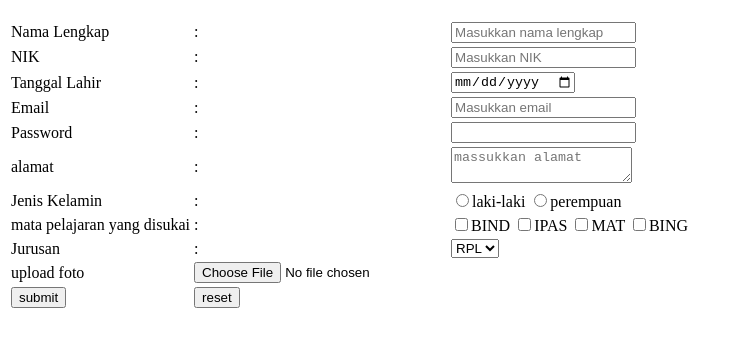
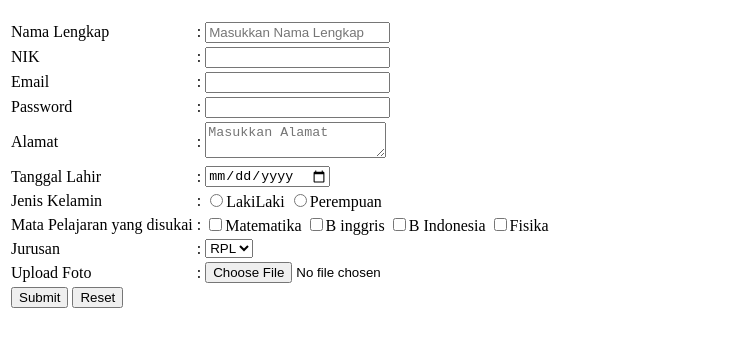
Before and after one commit to mochamadsanjaya35rpl-afk/belajar-HTML, a plain HTML site: page form.htm in a window 1280 px wide. Shown: the part 61-408 px from the top of the page, without its empty margins (0-742 px from the left). Drawn offline with Linux system fonts and the light colour scheme.

Commit message:
Update form.htm

```diff
--- a/form.htm
+++ b/form.htm
@@ -1,7 +1,7 @@
 <!DOCTYPE html>
 <html>
   <head>
-        <title>praktek form</title>
+    <title>Praktikum Form</title>
   </head>
   <body>
     <h1>Form Pendaftaran SPMB</h1>
@@ -10,67 +10,72 @@
         <tr>
           <td><label>Nama Lengkap</label></td>
           <td>:</td>
-                    <td><input type="text" required placeholder="Masukkan nama lengkap"></td>
+          <td><input type="text" required placeholder="Masukkan Nama Lengkap"><br></td>
         </tr>
         <tr>
           <td><label>NIK</label></td>
           <td>:</td>
-                    <td><input type="number" required placeholder="Masukkan NIK"></td>
+          <td><input type="number"><br></td>
+        </tr>
+        <tr>
+          <td><label>Email</label></td>
+          <td>:</td>
+          <td><input type="email"><br></td>
+        </tr>
+        <tr>
+          <td><label>Password</label></td>
+          <td>:</td>
+          <td><input type="password"><br></td>
+        </tr>
+        <tr>
+          <td><label>Alamat</label></td>
+          <td>:</td>
+          <td><textarea placeholder="Masukkan Alamat"></textarea><br></td>
         </tr>
         <tr>
           <td><label>Tanggal Lahir</label></td>
           <td>:</td>
-                    <td><input type="date" required></td>
+          <td><input type="date"><br></td>
         </tr>
         <tr>
-                    <td>Email</td>
+          <td><label>Jenis Kelamin</label></td>
           <td>:</td>
-                    <td><input type="email" required placeholder="Masukkan email"></td>
-                </tr>
-                <tr>
-                    <td>Password</td>
-                    <td>:</td>
-                    <td><input type="password" required></td>
-                </tr>
-                <tr>
-                    <td>alamat</td>
-                    <td>:</td>
-                    <td><textarea name="alamat" placeholder="massukkan alamat"></textarea></td>
-                </tr>
-                <tr>
-                    <td>Jenis Kelamin</td>
-                    <td>:</td>
-                    <td><input type="radio" name="jenis kelamin">laki-laki
-                    <input type="radio" name="jenis kelamin">perempuan
+          <td>
+            <input type="radio" name="jenisKelamin">LakiLaki
+            <input type="radio" name="jenisKelamin">Perempuan<br>
           </td>
         </tr>
         <tr>
-                    <td>mata pelajaran yang disukai</td>
+          <td><label>Mata Pelajaran yang disukai</label></td>
           <td>:</td>
           <td>
-                    <input type="checkbox" name="mapel">BIND
-                    <input type="checkbox" name="mapel">IPAS
-                    <input type="checkbox" name="mapel">MAT
-                    <input type="checkbox" name="mapel">BING
+            <input type="checkbox" name="mapel">Matematika
+            <input type="checkbox" name="mapel">B inggris
+            <input type="checkbox" name="mapel">B Indonesia
+            <input type="checkbox" name="mapel">Fisika<br>
           </td>
         </tr>
         <tr>
-                    <td>Jurusan</td>
+          <td><label>Jurusan</label></td>
           <td>:</td>
-                    <td><select name="jurusan">
+          <td>
+            <select name="jurusan">
               <option value="RPL">RPL</option>
               <option value="TKJ">TKJ</option>
               <option value="PG">PG</option>
-                    </select>
+            </select><br>
           </td>
         </tr>
         <tr>
-                    <td><label>upload foto</label></td>
-                    <td><input type="file"></td>
+          <td><label>Upload Foto</label></td>
+          <td>:</td>
+          <td><input type="file"><br></td>
         </tr>
         <tr>
-                    <td><button type="submit">submit</button></td>
-                    <td><button type="reset">reset</button></td>
+          <td colspan="3">
+            <button type="submit">Submit</button>
+            <button type="reset">Reset</button>
+          </td>
         </tr>
       </table>
     </form>
```
Lines whose indentation alone changed are shown as unchanged.
